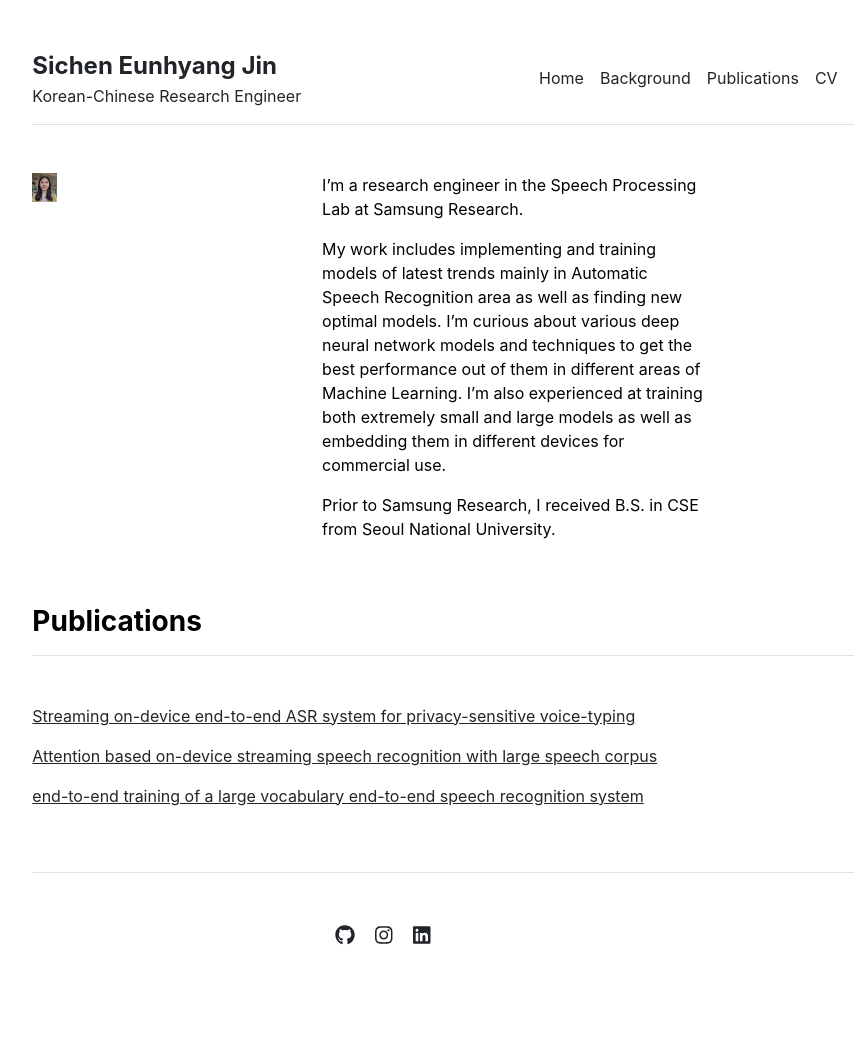
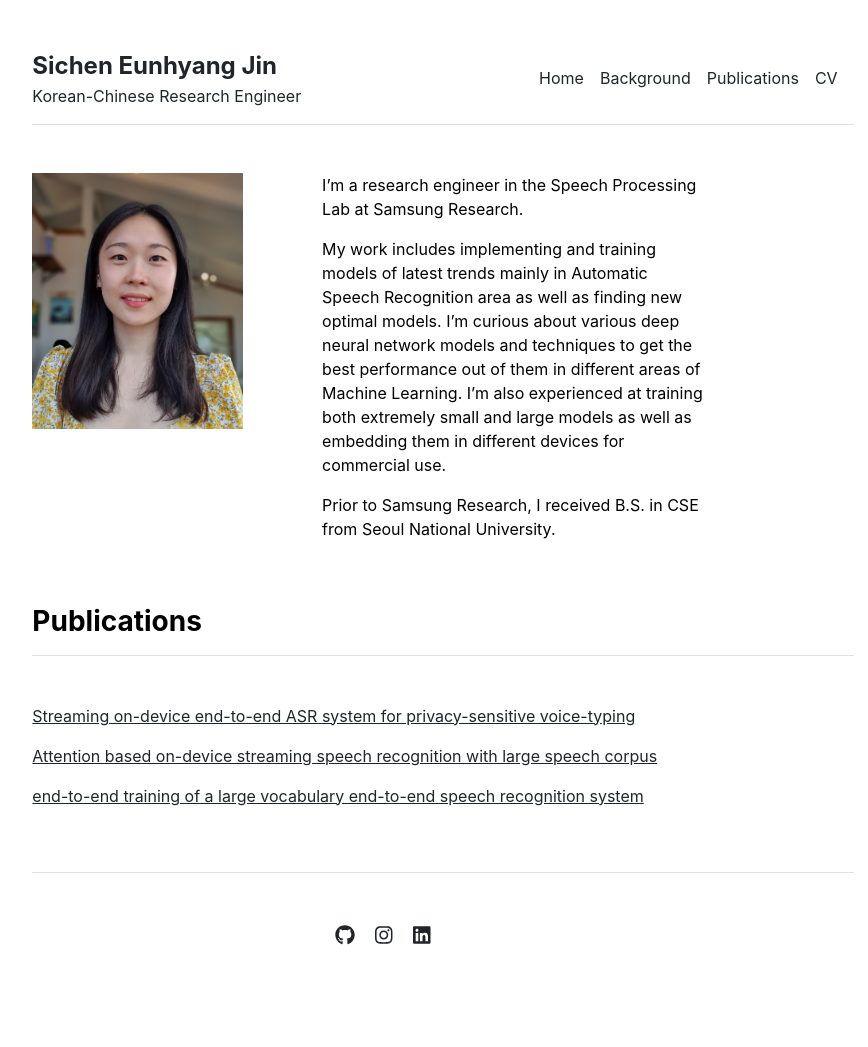
Before and after one commit to chenehk/chenehk.github.io, a Jekyll site: the page built from index.md, in a window 1280 px wide. Shown: the whole page, without its empty margins (197-1065 px from the left). Built offline with Jekyll 4.4.1, drawn with Linux system fonts in a browser that asks for light colours.

Commit message:
Update home.html

```diff
--- a/_layouts/home.html
+++ b/_layouts/home.html
@@ -4,7 +4,7 @@ layout: default
 
 <div class="row g-5 mb-5">
   <div class="col-md-4">
-    <img src="{{ site.github.url }}/assets/img/home.jpg" alt="Home" width="10%">
+    <img src="{{ site.github.url }}/assets/img/home.jpg" alt="Home" width="211px" height="256px">
   </div>
   <div class="col-md-6">
     {{ content }}
```
